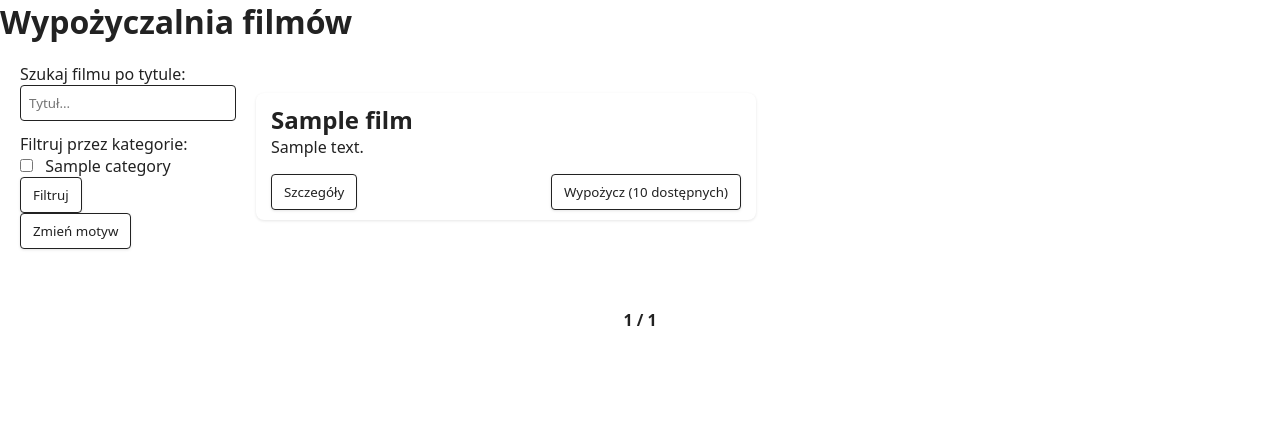
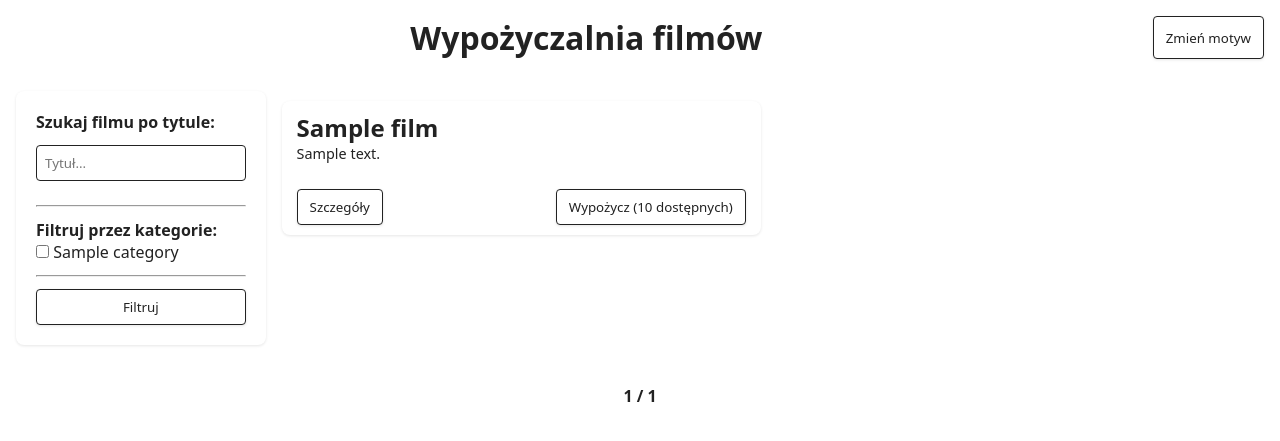
Before and after one commit to MEJSONN/sakila-viewer, a PHP site: page / in a window 1280 px wide. Shown: the top 441 px of the page. Run offline with PHP 8.4, Linux system fonts and the light colour scheme; tables that the repository leaves empty hold one stand-in row (values such as "Sample post"); data that the repository does not hold is empty.

Commit message:
Improve UI layout and add theme toggle
Refactored index.php and styl.css for better layout and styling, including flexbox adjustments and new classes for film elements. Added a theme toggle button and JavaScript for dark mode persistence in both film.php and index.php. Improved category filter markup and fixed variable naming inconsistencies.

```diff
--- a/index.php
+++ b/index.php
@@ -1,19 +1,17 @@
 <?php
 $baza = new mysqli('localhost', 'root', '', 'sakila');
-if ($baza->connect_error) {
-    die("Błąd połączenia z bazą danych: " . $baza->connect_error);
-}
+if ($baza->connect_error) die("Błąd połączenia z bazą danych: " . $baza->connect_error);
 
 $filmPerPage = 10;
 $page = isset($_GET['page']) ? (int)$_GET['page'] : 1;
 $offset = ($page - 1) * $filmPerPage;
 
 $titleInput = $_GET['title'] ?? '';
-$title = "%$titleInput%";
+$titleSQL = "%$titleInput%";
 $categoriesFilter = $_GET['category'] ?? [];
 
 $where = ["title LIKE ?"];
-$params = [$title];
+$params = [$titleSQL];
 $paramTypes = "s";
 
 if (!empty($categoriesFilter)) {
@@ -35,13 +33,19 @@ $stmt->bind_param($paramTypes, ...$params);
 $stmt->execute();
 $films = $stmt->get_result();
 
-$rentedQuery = $baza->query("SELECT film.film_id, film.rental_duration, COUNT(rental.rental_id) AS wypozyczone FROM film JOIN inventory ON film.film_id = inventory.film_id LEFT JOIN rental ON inventory.inventory_id = rental.inventory_id AND rental.return_date IS NULL GROUP BY film.film_id;");
+$rentedQuery = $baza->query("
+    SELECT film.film_id, film.rental_duration, COUNT(rental.rental_id) AS rented
+    FROM film
+    JOIN inventory ON film.film_id = inventory.film_id
+    LEFT JOIN rental ON inventory.inventory_id = rental.inventory_id AND rental.return_date IS NULL
+    GROUP BY film.film_id
+");
 
 $rentedFilms = [];
 foreach ($rentedQuery as $row) {
     $rentedFilms[$row['film_id']] = [
         'limit' => $row['rental_duration'],
-        'rented' => $row['wypozyczone']
+        'rented' => $row['rented']
     ];
 }
 
@@ -66,51 +70,48 @@ $pages = ceil($total / $filmPerPage);
 
 <body>
     <header>
+        <span>&nbsp;</span>
         <h1>Wypożyczalnia filmów</h1>
+        <button onclick="changeTheme()">Zmień motyw</button>
     </header>
     <main>
-        <menu class="filters">
-            <form method="get">
-                <p>Szukaj filmu po tytule:</p>
-                <label for="film">
-                    <input type="text" name="title" placeholder="Tytuł..." value="<?php echo $titleInput; ?>">
-                </label>
-                <p>Filtruj przez kategorie:</p>
-
+        <menu class="menu">
+            <form method="get" class="filters">
+                <h4>Szukaj filmu po tytule:</h4>
+                <input type="text" name="title" placeholder="Tytuł..." value="<?= htmlspecialchars($titleInput) ?>">
+                <hr>
+                <section class="category-list">
+                    <h4>Filtruj przez kategorie:</h4>
                     <?php
                     $categories = $baza->query("SELECT * FROM category ORDER BY name ASC");
                     foreach ($categories as $category) {
                         $checked = in_array($category['name'], $categoriesFilter) ? 'checked' : '';
-                    echo "
-                    <label>
-                        <input type='checkbox' name='category[]' value='{$category['name']}' $checked>
-                        {$category['name']}
-                    </label><br>
-                    ";
+                        echo "<label><input type='checkbox' name='category[]' value='{$category['name']}' $checked> {$category['name']}</label><br>";
                     }
                     ?>
+                </section>
+                <hr>
                 <button type="submit">Filtruj</button>
             </form>
-            <button onclick="changeTheme()">Zmień motyw</button>
         </menu>
+
         <section class="catalog">
             <?php
             foreach ($films as $film) {
                 $fid = $film['fid'];
                 $limit = $rentedFilms[$fid]['limit'] ?? 0;
                 $rented = $rentedFilms[$fid]['rented'] ?? 0;
-                $avaible = max(0, $limit - $rented);
-                $disabled = ($avaible == 0) ? 'disabled' : "onclick=\"location.href='./rent.php?fid=$fid'\"";
-                echo "
-                    <article class='film'>
-                        <h2>" . htmlspecialchars($film['title']) . "</h2>
-                        <p>" . htmlspecialchars($film['description']) . "</p>
+                $available = max(0, $limit - $rented);
+                $disabled = ($available == 0) ? 'disabled' : "onclick=\"location.href='rent.php?fid=$fid'\"";
+
+                echo "<article class='film'>
+                        <h2 class='film-title'>" . htmlspecialchars($film['title']) . "</h2>
+                        <p class='film-description'>" . htmlspecialchars($film['description']) . "</p>
                         <section class='buttons'>
                             <button onclick=\"location.href='film.php?fid=$fid'\">Szczegóły</button>
-                            <button $disabled>Wypożycz ($avaible dostępnych)</button>
+                            <button $disabled>Wypożycz ($available dostępnych)</button>
                         </section>
-                    </article>
-                    ";
+                    </article>";
             }
             ?>
         </section>
@@ -131,16 +132,16 @@ $pages = ceil($total / $filmPerPage);
     </footer>
 
     <script>
+        document.addEventListener('DOMContentLoaded', () => {
+            const theme = localStorage.getItem('theme');
+            if (theme === 'dark') document.body.classList.add('dark');
+        });
+
         function changeTheme() {
             document.body.classList.toggle('dark');
-            if (document.body.classList.contains('dark')) {
-                localStorage.setItem('theme', 'dark');
-            } else {
-                localStorage.setItem('theme', 'light');
-            }
+            localStorage.setItem('theme', document.body.classList.contains('dark') ? 'dark' : 'light');
         }
     </script>
-
 </body>
 
 </html>
--- a/styl.css
+++ b/styl.css
@@ -26,10 +26,19 @@ body {
     color: var(--text-color);
 }
 
+header {
+    display: flex;
+    flex-direction: row;
+    justify-content: space-between;
+    padding: 16px;
+}
+
 main {
     display: flex;
     flex-direction: row;
-    align-items: center;
+    gap: 16px;
+    align-items: flex-start;
+    margin: 16px;
 }
 
 a {
@@ -47,6 +56,25 @@ a {
 
 .film {
     width: 100%;
+    display: flex;
+    flex-direction: column;
+}
+
+.film-title {
+    height: 20%;
+}
+
+.film-description {
+    height: 60%;
+    margin-top: 10px;
+    font-size: 0.9rem;
+    color: var(--text-color);
+}
+
+.buttons {
+    margin-top: auto;
+    display: flex;
+    justify-content: space-between;
 }
 
 .film,
@@ -72,9 +100,21 @@ a {
     padding: 8px;
 }
 
-.filters {
+.menu {
     width: 20%;
     padding: 20px;
+    display: flex;
+    flex-direction: column;
+    background-color: var(--card-bg);
+    border-radius: 8px;
+    box-shadow: 0 1px 3px var(--shadow-color);
+    gap: 12px;
+}
+
+.filters {
+    display: flex;
+    flex-direction: column;
+    gap: 12px;
 }
 
 footer {
@@ -109,6 +149,11 @@ button {
     box-shadow: 0 1px 3px var(--shadow-color);
 }
 
+button:disabled {
+    opacity: 0.5;
+    cursor: not-allowed;
+}
+
 input[type="text"] {
     padding: 8px;
     margin-bottom: 12px;
@@ -116,10 +161,6 @@ input[type="text"] {
     border-radius: 4px;
     background-color: var(--card-bg);
     color: var(--text-color);
-}
-
-input[type="checkbox"] {
-    margin-right: 8px;
 }
 
 @media screen and (max-width: 767px) {
@@ -131,7 +172,7 @@ input[type="checkbox"] {
         grid-template-columns: 1fr;
     }
 
-    .filters {
+    .menu {
         width: 100%;
     }
 }
```
Also changed, not shown: film.php (+14 -0 lines). Lines whose indentation alone changed are shown as unchanged.
